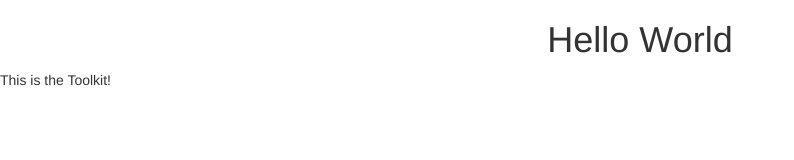
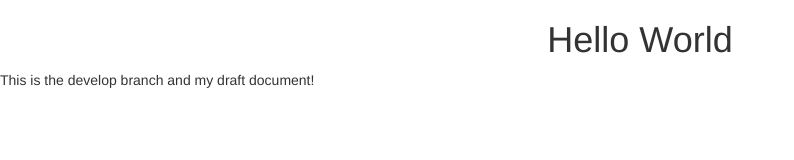
Before and after one commit to clewisdavis/clewisdavis.github.io, a plain HTML site: page index.html in a window 1280 px wide. Shown: the whole page, without its empty margins (0-794 px from the left). Drawn offline with nearby package versions, Linux system fonts and the light colour scheme.

Commit message:
esc Iesc i update:q :q :q d thc  index.html file

```diff
--- a/index.html
+++ b/index.html
@@ -18,7 +18,7 @@
 	</head>
 	<body>
 		<h1 class="text-center">Hello World</h1>
-		<p>This is the Toolkit!</p>
+		<p>This is the develop branch and my draft document!</p>
 
 		<!-- jQuery -->
 		<script src="//code.jquery.com/jquery.js"></script>
```
